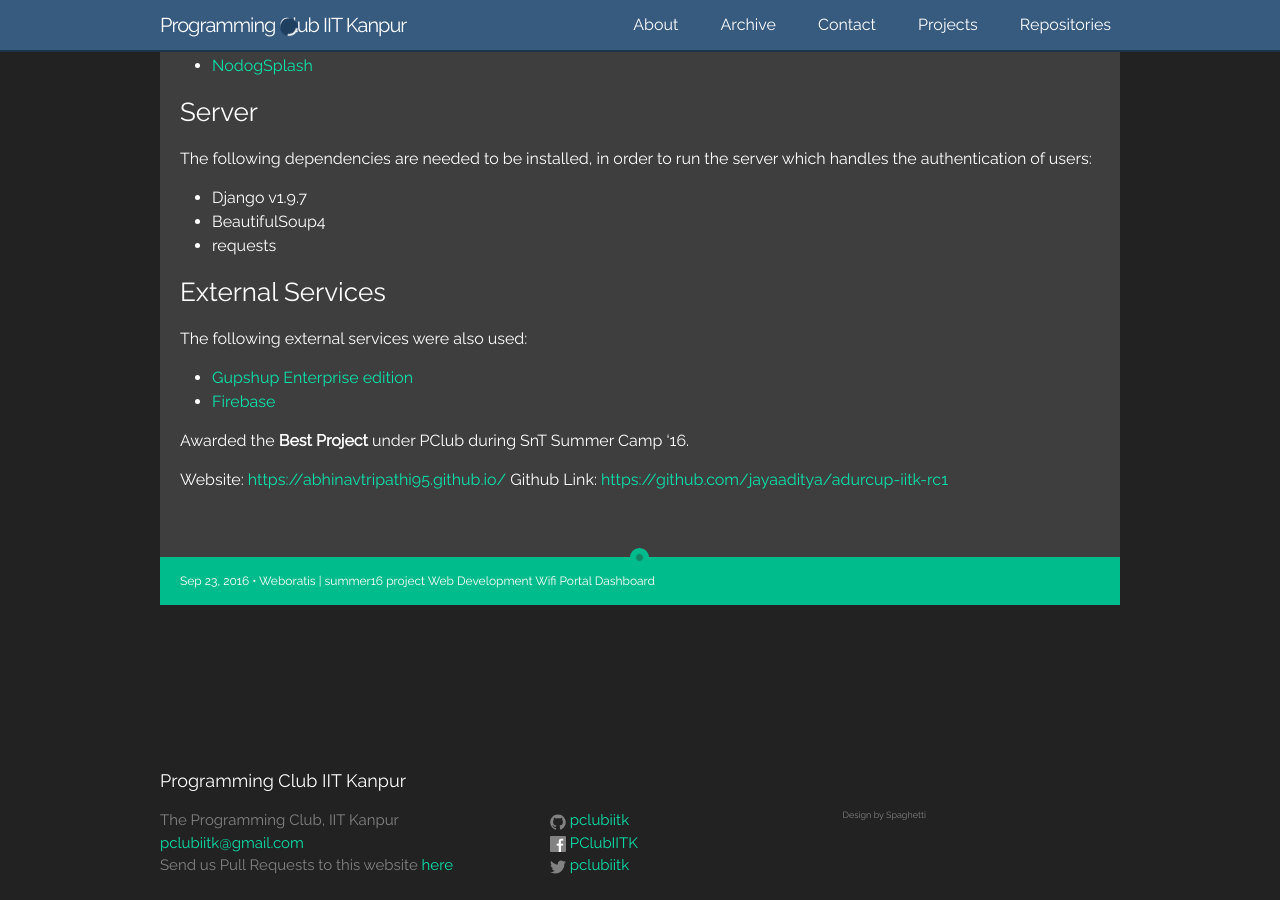
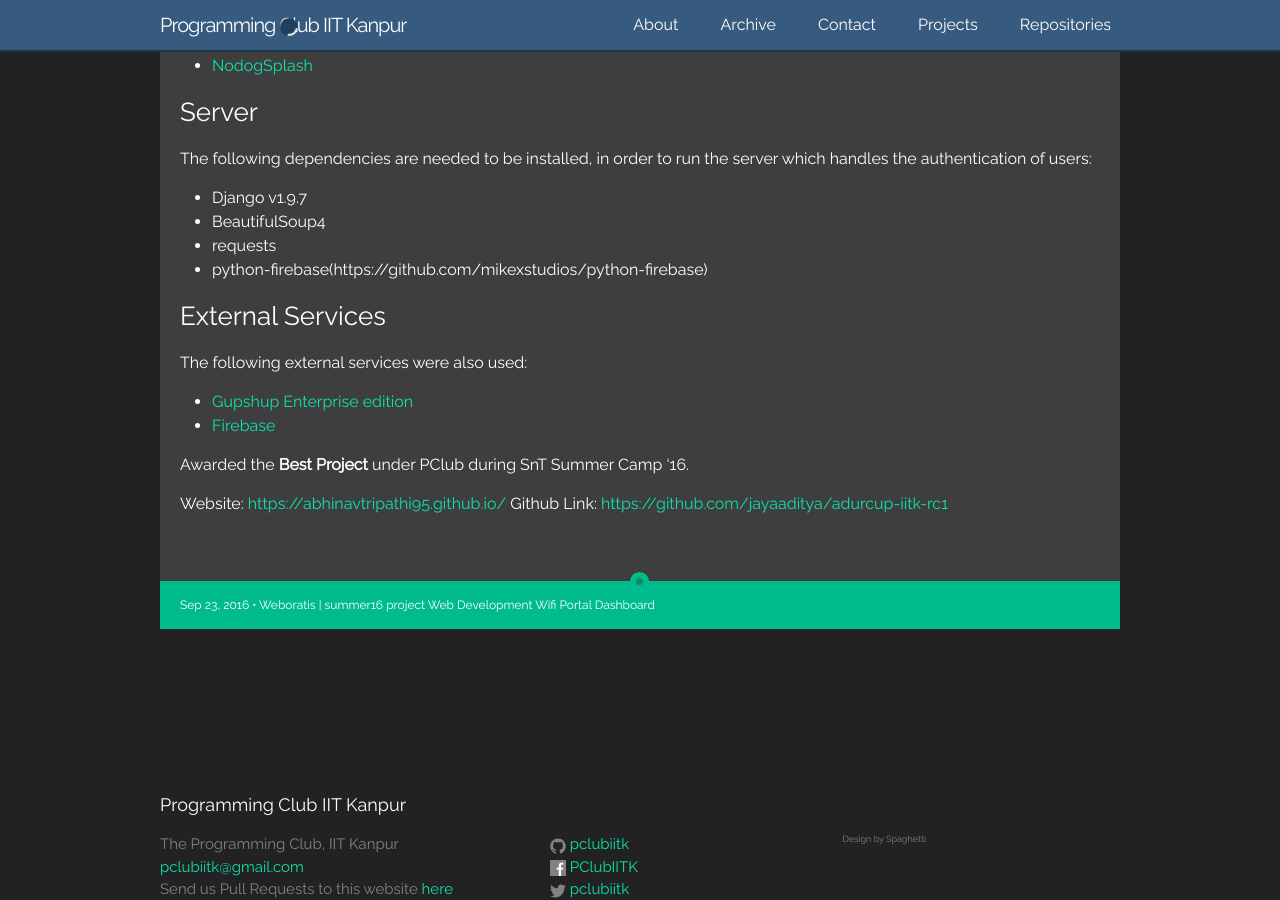
Before and after one commit to pclubiitk/pclub.in, a Jekyll site: the page built from _posts/2016-09-27-wifiDash.md, in a window 1280 px wide and 900 px high, scrolled down 1423 px. Built offline with Jekyll 4.4.1, drawn with Linux system fonts in a browser that asks for light colours; nearby versions of some CDN libraries; comment, search, counter and statistics services are not loaded; a style sheet for code colours, icons or effects is not loaded.

Commit message:
added dependency

```diff
--- a/_posts/2016-09-27-wifiDash.md
+++ b/_posts/2016-09-27-wifiDash.md
@@ -49,6 +49,7 @@
 * Django v1.9.7
 * BeautifulSoup4
 * requests
+* python-firebase(https://github.com/mikexstudios/python-firebase)
 
 ### External Services
 The following external services were also used:
```
